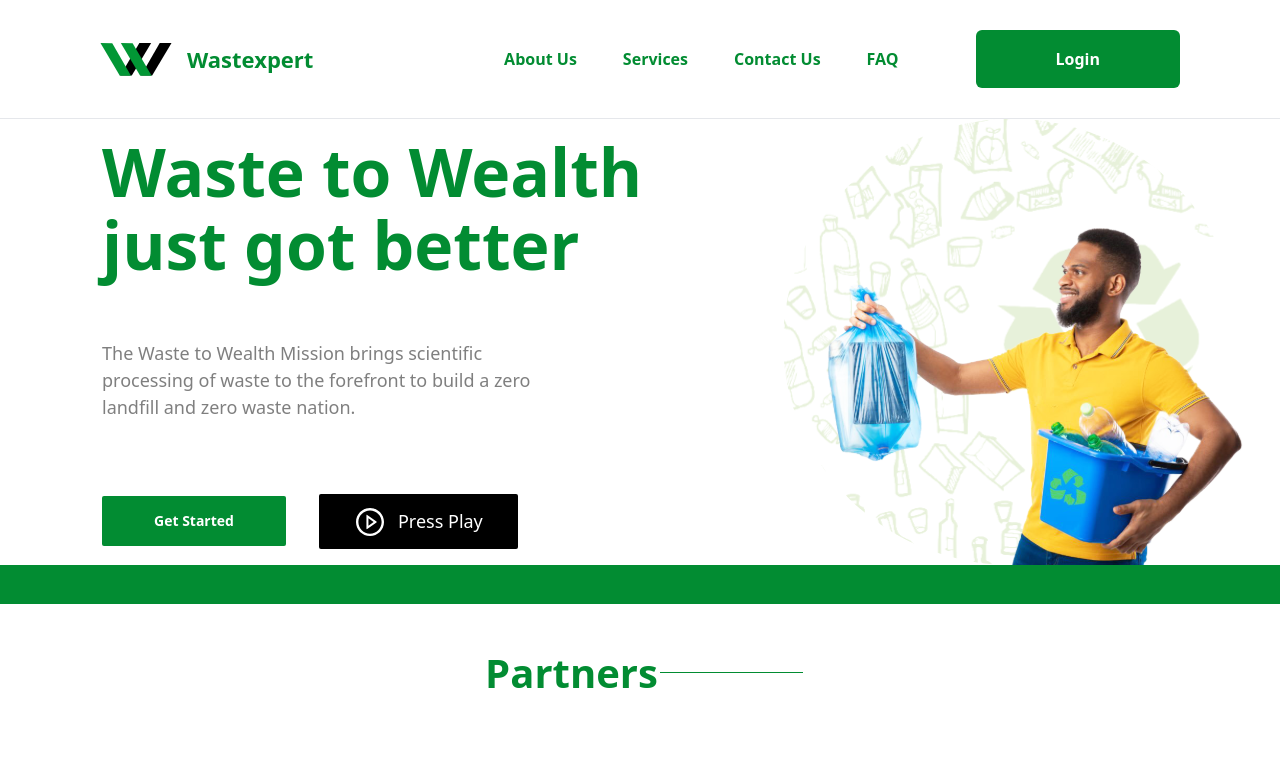
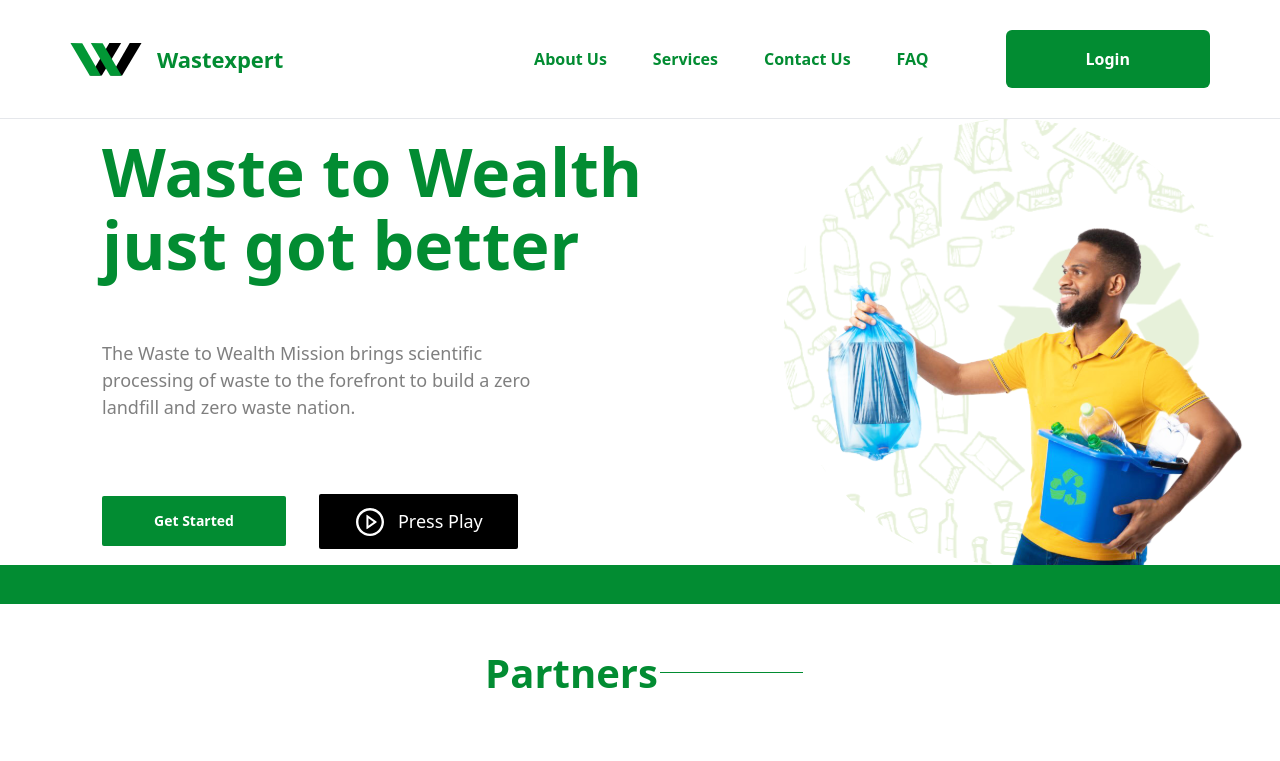
Before and after one commit to Heph-zibah/Wastexpert-website, a React (Create React App) app: page / in a window 1280 px wide. Shown: the top 761 px of the page. Built offline with nearby package versions, Linux system fonts and the light colour scheme.

Commit message:
update file

```diff
--- a/src/Components/Navbar.js
+++ b/src/Components/Navbar.js
@@ -12,7 +12,7 @@ const Navbar = () => {
 	};
 
 	return (
-		<header className='border-b pl-[19px] pr-[8px] py-[22px] lg:px-[70px] xl:px-[100px] md:px-[60px] md:py-[30px] flex items-center justify-between shadow-[0px 4px 18px rgba(0, 0, 0, 0.16)] bg-[ linear-gradient(0deg, #FFFFFF, #FFFFFF), linear-gradient(90.01deg, #08BD46 0.84%, rgba(44, 255, 204, 0) 194.85%)]'>
+		<header className='border-b pl-[19px] pr-[8px] py-[22px] lg:px-[70px] xl:px-[805x] xxl:px-[100px] md:px-[60px] md:py-[30px] flex items-center justify-between shadow-[0px 4px 18px rgba(0, 0, 0, 0.16)] bg-[ linear-gradient(0deg, #FFFFFF, #FFFFFF), linear-gradient(90.01deg, #08BD46 0.84%, rgba(44, 255, 204, 0) 194.85%)]'>
 			<div className='flex items-center'>
 				<img src={logo} alt='wastexpert logo' />
 				<p className='font-inter text-[22px] text-primary font-semibold ml-[15px] sm:hidden md:block'>
```
